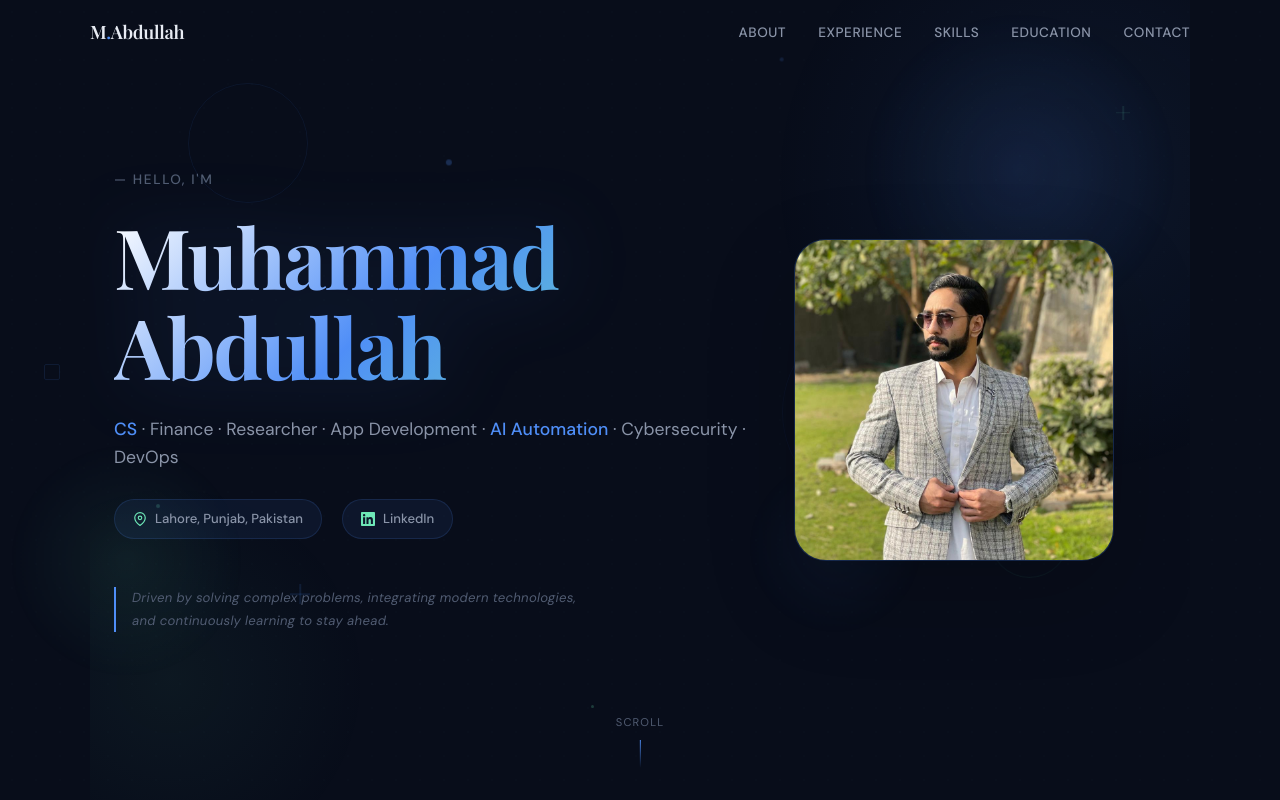
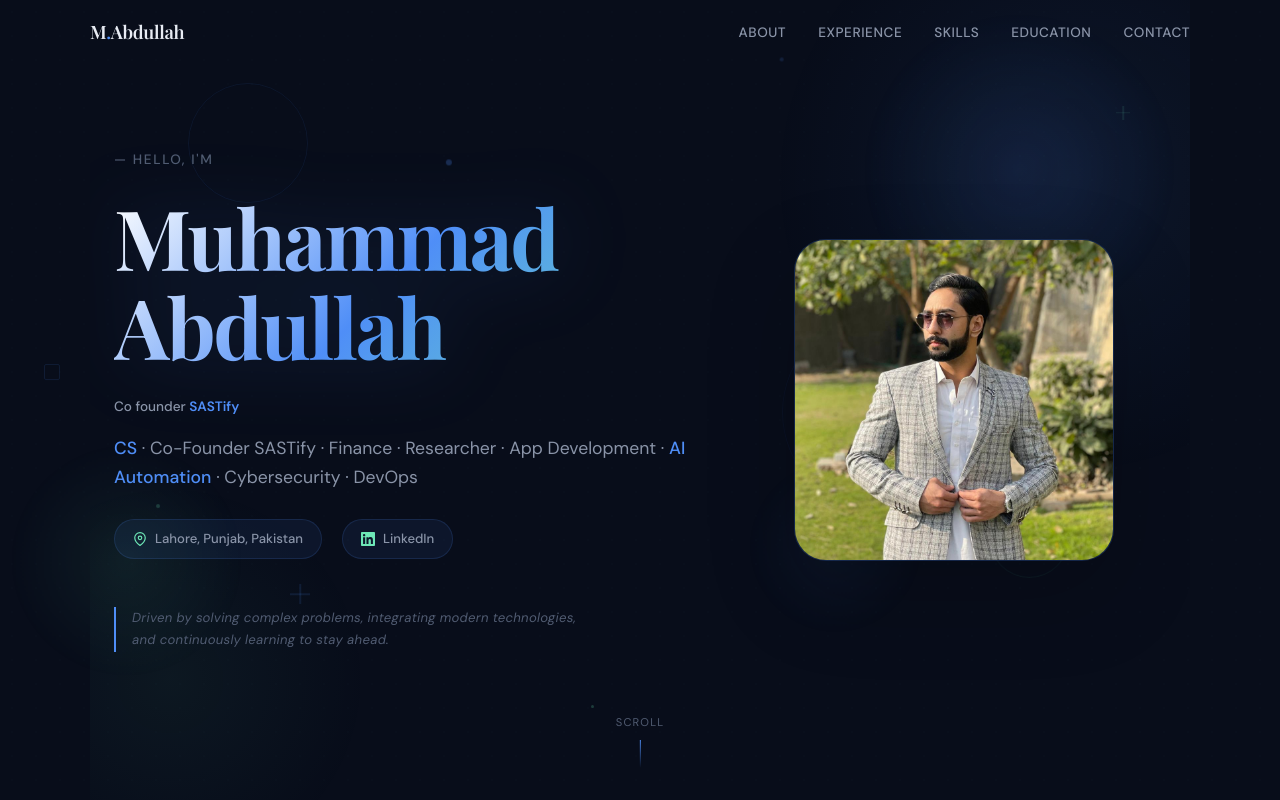
Before and after one commit to AbdullahJodd/portfolio-web, a plain HTML site: page index.html in a window 1280 px wide. Shown: the top 800 px of the page. Drawn offline with nearby package versions, Linux system fonts and the light colour scheme.

Commit message:
Add Co founder SASTify subtitle with link

```diff
--- a/index.html
+++ b/index.html
@@ -520,6 +520,24 @@
         .hero-title strong {
             color: var(--accent);
             font-weight: 500;
+        }
+
+        .hero-subtitle {
+            font-size: 0.85rem;
+            color: var(--text-secondary);
+            font-weight: 500;
+            margin-bottom: 16px;
+        }
+
+        .hero-subtitle a {
+            color: var(--accent);
+            text-decoration: none;
+            font-weight: 600;
+            transition: text-decoration 0.3s;
+        }
+
+        .hero-subtitle a:hover {
+            text-decoration: underline;
         }
 
         .hero-meta {
@@ -1137,10 +1155,11 @@
             <div class="hero-content">
                 <p class="hero-greeting reveal" style="transition-delay: 0.1s;">— Hello, I'm</p>
                 <h1 class="hero-name reveal" style="transition-delay: 0.25s;">Muhammad<br>Abdullah</h1>
-                <p class="hero-title reveal" style="transition-delay: 0.4s;">
-                    <strong>CS</strong> · Finance · Researcher · App Development · <strong>AI Automation</strong> · Cybersecurity · DevOps
+                <p class="hero-subtitle reveal" style="transition-delay: 0.35s;">Co founder <a href="https://cutt.ly/trMgA1f7" target="_blank" rel="noopener">SASTify</a></p>
+                <p class="hero-title reveal" style="transition-delay: 0.45s;">
+                    <strong>CS</strong> · Co-Founder SASTify · Finance · Researcher · App Development · <strong>AI Automation</strong> · Cybersecurity · DevOps
                 </p>
-                <div class="hero-meta reveal" style="transition-delay: 0.55s;">
+                <div class="hero-meta reveal" style="transition-delay: 0.6s;">
                     <span class="location-badge">
                         <svg viewBox="0 0 24 24" fill="none" stroke="currentColor" stroke-width="2" stroke-linecap="round" stroke-linejoin="round"><path d="M21 10c0 7-9 13-9 13s-9-6-9-13a9 9 0 0 1 18 0z"/><circle cx="12" cy="10" r="3"/></svg>
                         Lahore, Punjab, Pakistan
@@ -1150,11 +1169,11 @@
                         LinkedIn
                     </a>
                 </div>
-                <p class="hero-tagline reveal" style="transition-delay: 0.7s;">
+                <p class="hero-tagline reveal" style="transition-delay: 0.75s;">
                     Driven by solving complex problems, integrating modern technologies,<br>and continuously learning to stay ahead.
                 </p>
             </div>
-            <div class="hero-avatar reveal" style="transition-delay: 0.85s;">
+            <div class="hero-avatar reveal" style="transition-delay: 0.9s;">
                 <img src="profile.jpeg" alt="Profile picture of Muhammad Abdullah">
             </div>
         </div>
```
